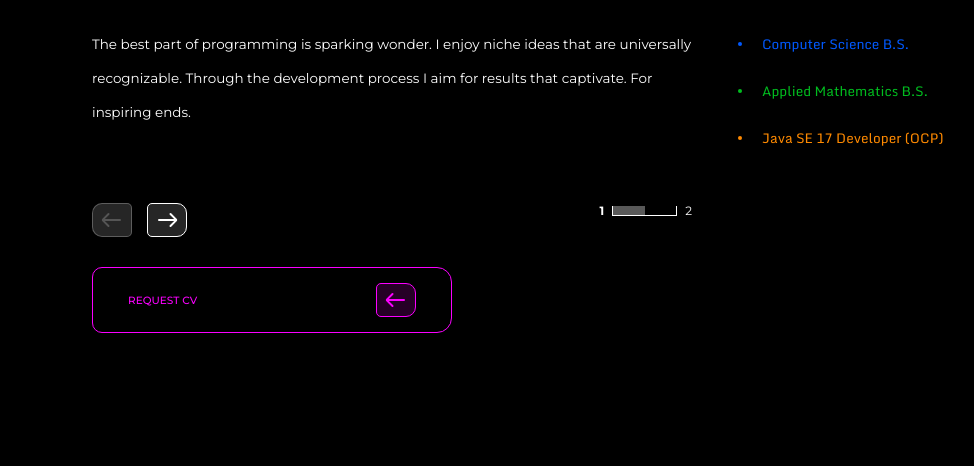
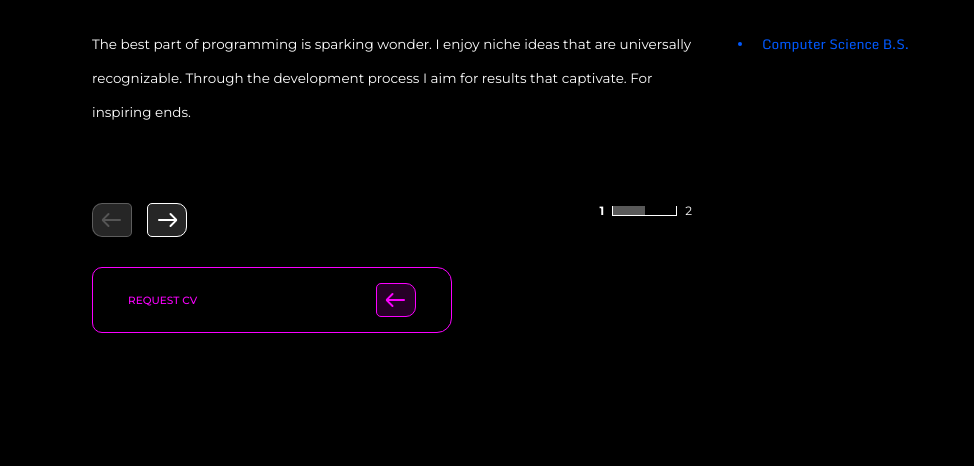
Before and after one commit to osborndev/osborndev.github.io, a plain HTML site: page index.html in a window 1280 px wide. Shown: the part 268-734 px from the top of the page, without its empty margins (8-982 px from the left). Drawn offline with Linux system fonts and the light colour scheme.

Commit message:
Update index.html

```diff
--- a/index.html
+++ b/index.html
@@ -91,8 +91,8 @@
           <div class="cred">
             <ul>
               <li class="marker blue">Computer Science B.S.</li>
-              <li class="marker green">Applied Mathematics B.S.</li>
-              <li class="marker orange">Java SE 17 Developer (OCP)</li>
+              <!-- <li class="marker green">Applied Mathematics B.S.</li>
+              <li class="marker orange">Java SE 17 Developer (OCP)</li> -->
             </ul>
           </div>
         </div>
```
